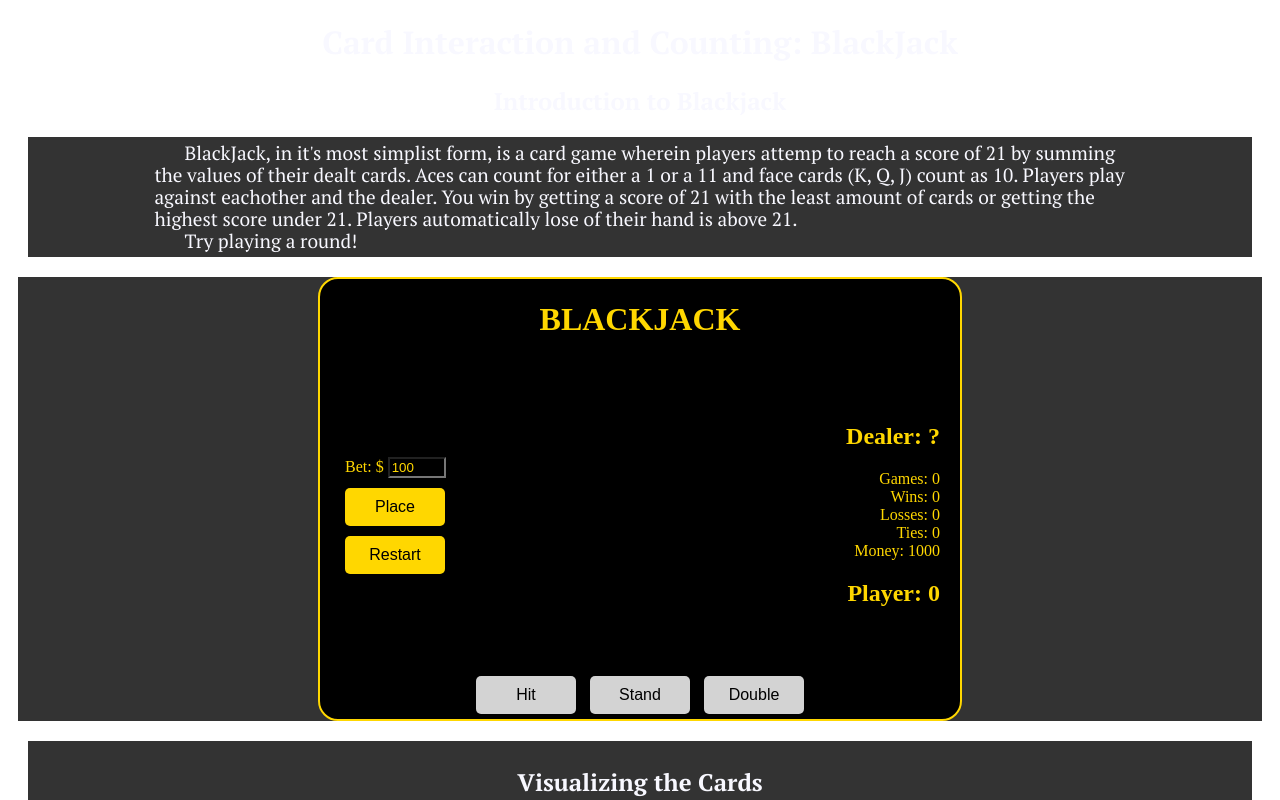
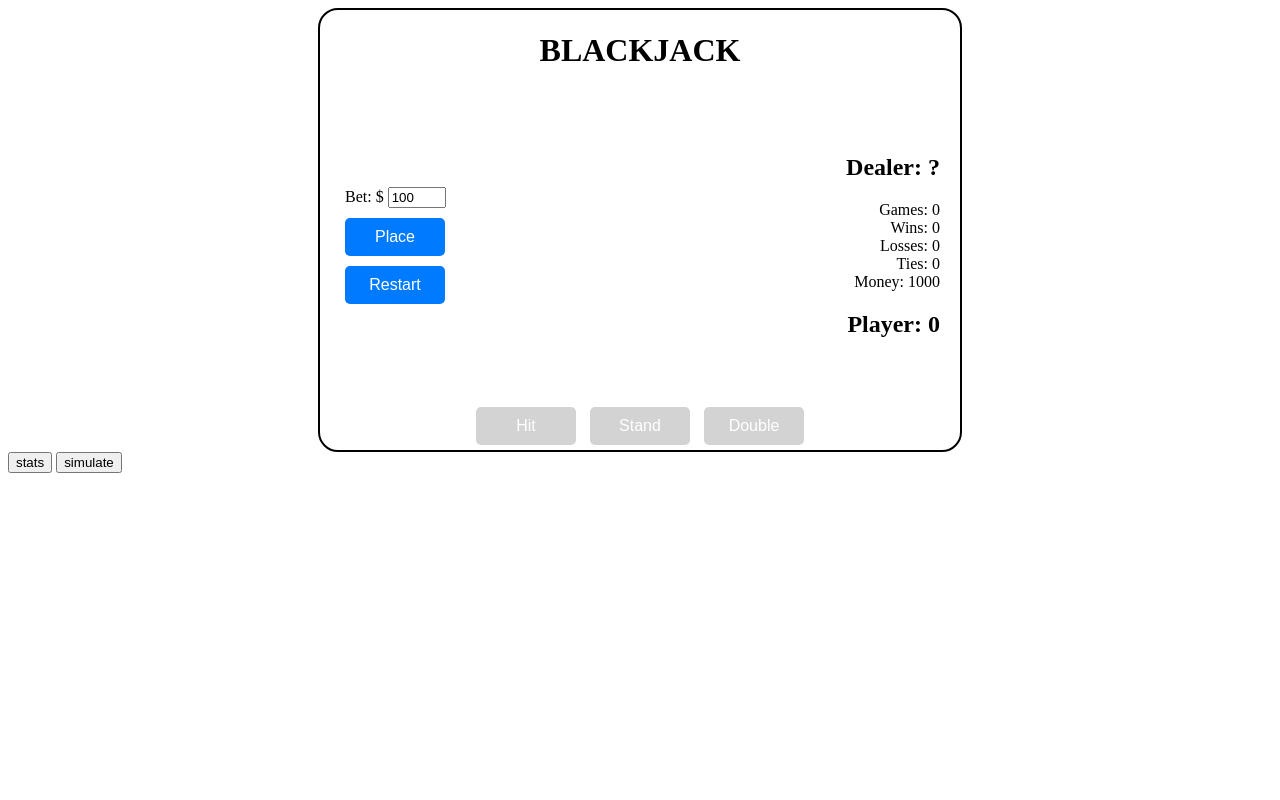
Before and after one commit to lukelin15/CardCounting, a SvelteKit app: page / in a window 1280 px wide. Shown: the top 800 px of the page. Built offline with nearby package versions, Linux system fonts and the light colour scheme.

Commit message:
temporary ui revert

```diff
--- a/src/components/App.svelte
+++ b/src/components/App.svelte
@@ -18,13 +18,13 @@
 </script>
 
 <main>
-  <!-- <Base stats={stats} simulate={simulate}/>
+  <Base stats={stats} simulate={simulate}/>
   <button on:click={statsButton}>stats</button>
-  <button on:click={simultateButton}>simulate</button> -->
+  <button on:click={simultateButton}>simulate</button>
 
 
   <!-- makes Base the only visible thing -->
-  <!-- <div style="height: 300px;"></div> -->
+  <div style="height: 300px;"></div>
 
   <h1>Card Interaction and Counting: BlackJack</h1>
   <h2>Introduction to Blackjack</h2>
@@ -118,11 +118,8 @@
   h1, h2 {
     text-align: center;
     font-family: "PT Serif", serif;
-    color: #F8F8FF; /* Gold text */
   }
   body {
-    background-color: #333; /* Dark background */
-    color: #F8F8FF; /* Gold text */
     margin: 20px;
     padding: 5px;
   }
@@ -134,6 +131,5 @@
     width: 80%;
     text-indent: 30px;
     font-family: "PT Serif", serif;
-    color: #F8F8FF; /* Gold text */
   }
 </style>
--- a/src/components/Base.svelte
+++ b/src/components/Base.svelte
@@ -495,8 +495,6 @@
     display: flex;
     flex-direction: column;
     align-items: center;
-    margin: 10px;
-    background-color: #333;
   }
 
   .addons {
@@ -506,8 +504,8 @@
     width: 600px;
     height: 400px;
     transition: width 0.5s ease, height 0.5s ease;
-    background: #000;
-    border: 2px solid #ffd700;
+    background: white;
+    border: 2px solid black;
     padding: 20px;
     border-radius: 20px;
   }
@@ -527,9 +525,8 @@
     justify-content: center;
     width: 100%;
     max-width: 600px;
-    background: #000;
+    background-color: white;
     border-radius: 20px;
-    color: #ffd700;
   }
 
   .stats {
@@ -547,7 +544,7 @@
     flex-direction: column;
     width: 100%;
     justify-content: center;
-    color: #ffd700;
+
   }
 
   .player-info {
@@ -556,25 +553,21 @@
     display: flex;
     flex-direction: column;
     justify-content: center;
-    color: #ffd700;
   }
 
   .header {
     display: flex;
     justify-content: space-between;
-    color: #ffd700;
   }
 
   .mid {
     display: flex;
     width: 100%;
     justify-content: space-between;
-    color: #ffd700;
   }
 
   .betting {
     padding: 5px;
-    color: #ffd700;
   }
 
   .hand {
@@ -592,7 +585,6 @@
     overflow: visible;
     width: 100%;
     min-height: 140px;
-    color: #ffd700;
   }
 
   .overlay {
@@ -604,7 +596,6 @@
     justify-content: center;
     align-items: center;
     background-color: rgba(0, 0, 0, 0.5);
-    color: #ffd700;
     border-radius: 20px;
     font-size: 24px;
   }
@@ -613,8 +604,8 @@
     padding: 10px 20px;
     border: none;
     border-radius: 5px;
-    background-color: #ffd700;
-    color: #000;
+    background-color: #007BFF;
+    color: white;
     font-size: 16px;
     cursor: pointer;
     width: 100px;
@@ -623,12 +614,10 @@
 
   input {
     width: 50px;
-    color: #ffd700;
-    background-color: #000;
   }
 
   button:hover {
-    background-color: #b8860b;
+    background-color: #0056b3;
   }
 
   button:disabled {
```
